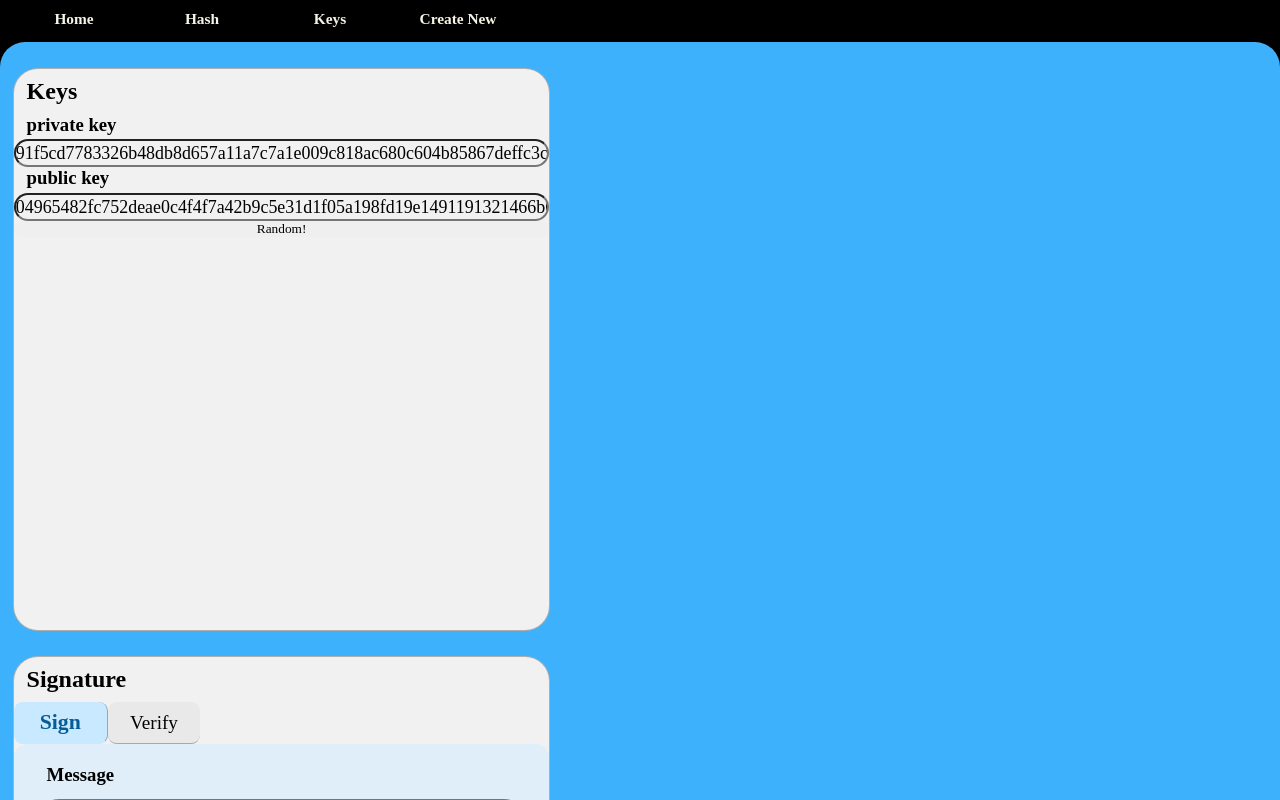
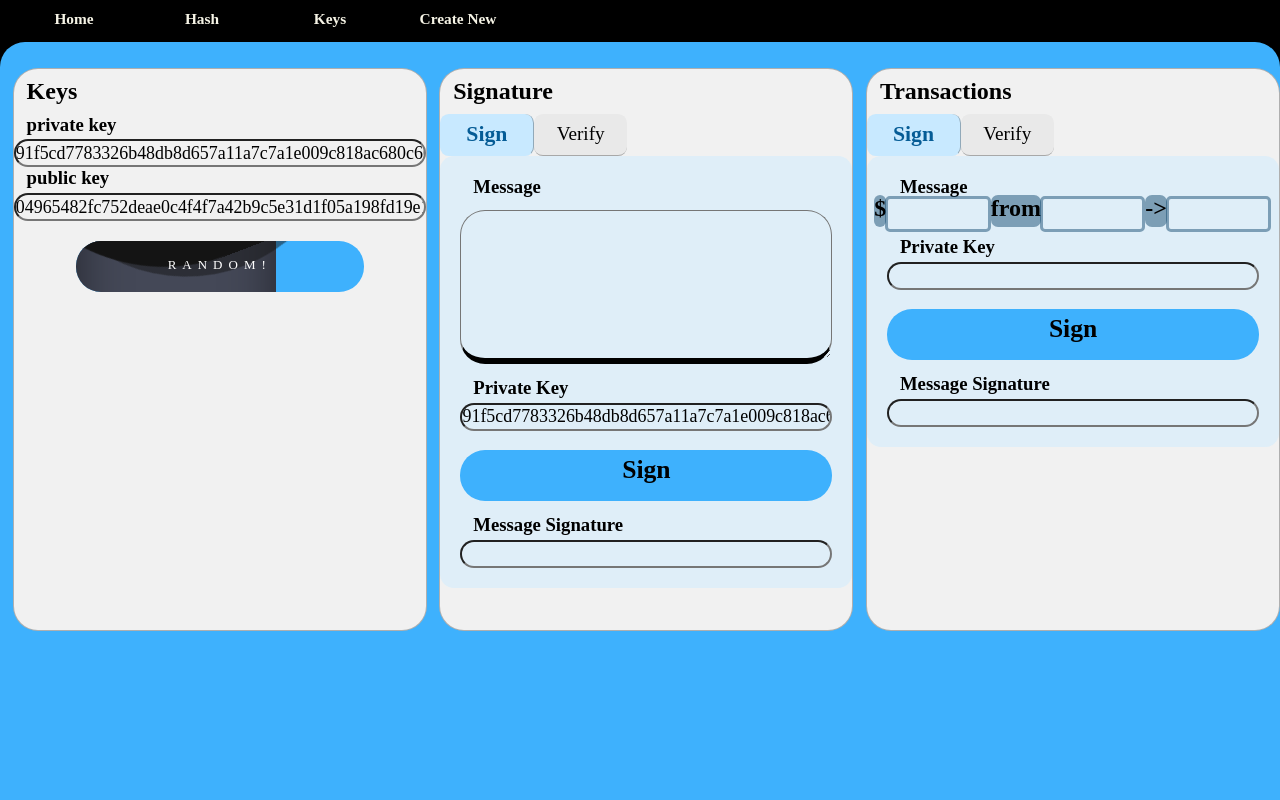
Before and after one commit to Avner152/React-Blockchain, a React (Create React App) app in the folder client/: page /keys in a window 1280 px wide. Shown: the top 800 px of the page. Built offline with nearby package versions, Linux system fonts and the light colour scheme; no server answers.

Commit message:
fixed frontend issues with CTA

```diff
--- a/client/src/App.css
+++ b/client/src/App.css
@@ -38,12 +38,19 @@ body{
 }
 .avner {
   width: 100%;
+    height: 200vw;
+    display: inline-flex;
+    margin: auto;
+    box-shadow: 0 12px 8px rgb(168 168 168 / 25%);
+    border-radius: 25px;
+    background-color: #3eb1fd;
+  /* width: 100%;
   height: 200vw;
   display: inline-block;
   box-shadow: 0 12px 8px rgba(168, 168, 168, 0.25);
 
   border-radius: 25px;
-  background-color: #3eb1fd;
+  background-color: #3eb1fd; */
 }
 
 .navMenu {
--- a/client/src/components/Buttons.js
+++ b/client/src/components/Buttons.js
@@ -1,10 +1,10 @@
 import "./Buttons.css";
 
-function Buttons() {
-  return (
+function Buttons(props) {
+return (
     <div>
       <a>
-        <span>MINE!</span>
+        <span>{props.name}</span>
         <div class="wave"></div>
       </a>
     </div>
--- a/client/src/components/ExpenseItem.js
+++ b/client/src/components/ExpenseItem.js
@@ -16,9 +16,7 @@ function ExpenseItem(props) {
           </div>
         ))}
       </ul>
-      <Tabs/>
 
-      <Transtab/>
     </div>
   );
 }
--- a/client/src/components/Inputs.js
+++ b/client/src/components/Inputs.js
@@ -10,8 +10,6 @@ const api = createApiClient();
 
 
 function Inputs(props) {
-  console.log(props)
-
   var id = props.block.index
   const prevHash = props.block.prevHash
   const [nonce, setNonce] = useState(props.block.nonce);
@@ -72,8 +70,8 @@ function Inputs(props) {
       <h2 id="id" class="form__label">
         {"Data:"}
       </h2>
+      {/* Todo:  create Component of Transaction */}
       <textarea
-
         value = {data[0].amount +", "+ data[0].from +", "+ data[0].to}
         onChange={event => {setData(event.target.value); calculateHash() }}
 
@@ -99,7 +97,7 @@ function Inputs(props) {
         readonly="readonly"
       ></input>
     <div className="btn_container" onClick={() => {mineBlockV2()}}>
-    <Buttons >MINE! </Buttons>
+    <Buttons name = {'MINE!'}></Buttons>
     </div>
     </div>
   );
--- a/client/src/components/Keys.js
+++ b/client/src/components/Keys.js
@@ -1,6 +1,6 @@
 import { useState } from "react";
 import "./Keys.css";
-import Button from 'react-bootstrap/Button';
+import Buttons from './Buttons';
 import { createApiClient } from "../api";
 import Cookies from 'universal-cookie';
 
@@ -50,11 +50,10 @@ const  randomkeys = () => {
               <input className="private-input" type="input" value = {publicKey} >
               </input>
               </div>
-              <>
-              <Button variant="Primary" >Random! </Button>
-              </>
-
-
+              {/* Check CSS */}
+              <div className="btn_container" onClick={() => {randomkeys()}}>
+              <Buttons name = {"RANDOM!"}>Random</Buttons>
+              </div>
                   </div>
 
 
--- a/client/src/components/Tabs.css
+++ b/client/src/components/Tabs.css
@@ -18,9 +18,10 @@
   }
 
   .container {
-    display: flex;
+    display: block;
+    margin: auto;
     flex-direction: column;
-    width: 42%;
+    width: 33%;
     height: 44vw;
 
     position: relative;
--- a/client/src/components/Tabs.js
+++ b/client/src/components/Tabs.js
@@ -29,8 +29,11 @@ function Tabs() {
     var binaryMessage = CryptoJS.SHA256(message).toString(CryptoJS.enc.Hex);
     if (tmpKey.verify(binaryMessage, signature)) {
       console.log("is verify!");
+      document.getElementById('sign').style.backgroundColor = 'green';
+
     } else {
       console.log("not verify!");
+      document.getElementById('sign').style.backgroundColor = 'red';
     }
   };
 
```
